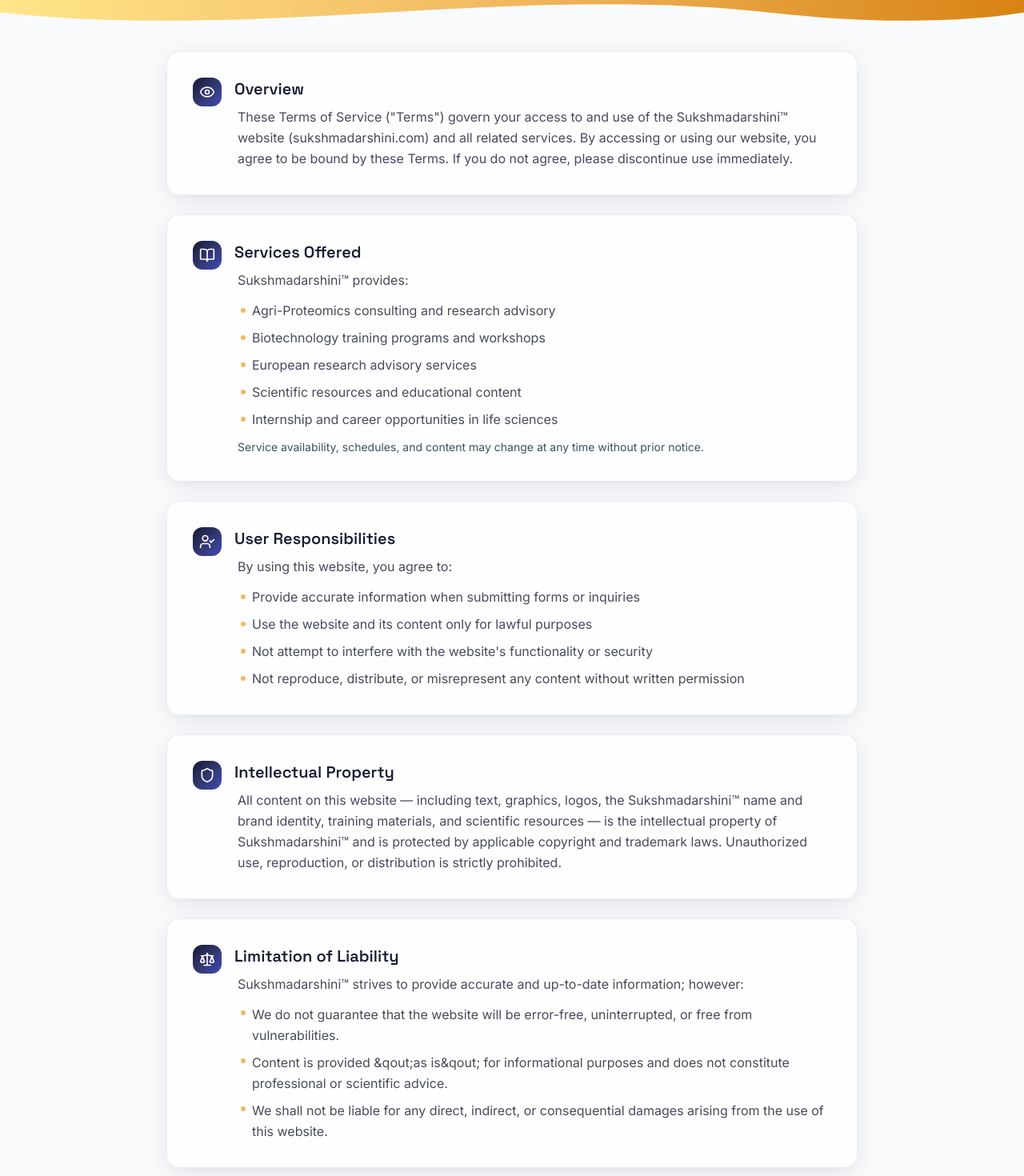
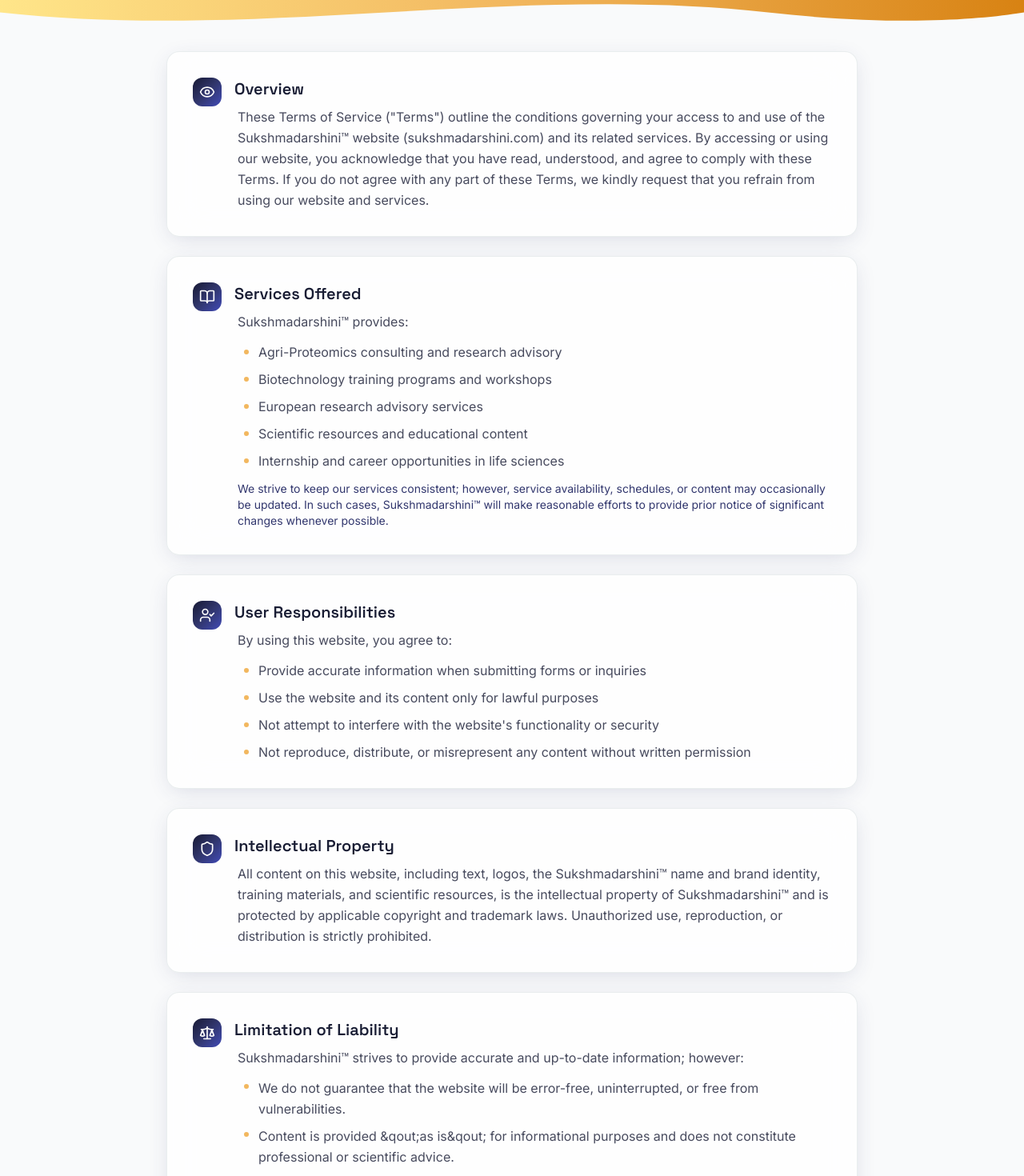
Before and after one commit to RiyaTorgal/biometrics_ui_project_nextjs, a Next.js app: page /terms-of-service in a window 1280 px wide. Shown: the part 480-1950 px from the top of the page at 80% size. Built offline with nearby package versions, Linux system fonts and the light colour scheme.

Commit message:
feat: enhance Terms of Service content and formatting for clarity

```diff
--- a/app/terms-of-service/TermsOfServiceComponent.tsx
+++ b/app/terms-of-service/TermsOfServiceComponent.tsx
@@ -8,7 +8,10 @@
     number: "1",
     title: "Overview",
     content: (
-      <p>These Terms of Service (&quot;Terms&quot;) govern your access to and use of the Sukshmadarshini™ website (sukshmadarshini.com) and all related services. By accessing or using our website, you agree to be bound by these Terms. If you do not agree, please discontinue use immediately.</p>
+      // <p>These Terms of Service (&quot;Terms&quot;) govern your access to and use of the Sukshmadarshini™ website (sukshmadarshini.com) and all related services. By accessing or using our website, you agree to be bound by these Terms. If you do not agree, please discontinue use immediately.</p>
+      <p>
+        These Terms of Service (&quot;Terms&quot;) outline the conditions governing your access to and use of the Sukshmadarshini™ website (sukshmadarshini.com) and its related services. By accessing or using our website, you acknowledge that you have read, understood, and agree to comply with these Terms. If you do not agree with any part of these Terms, we kindly request that you refrain from using our website and services.
+      </p>
     ),
   },
   {
@@ -18,14 +21,31 @@
     content: (
       <>
         <p className="mb-3">Sukshmadarshini™ provides:</p>
-        <ul className="space-y-2 ml-1">
-          <li className="flex items-center gap-2"><span className="w-1.5 h-1.5 rounded-full bg-secondary flex-shrink-0" />Agri-Proteomics consulting and research advisory</li>
-          <li className="flex items-center gap-2"><span className="w-1.5 h-1.5 rounded-full bg-secondary flex-shrink-0" />Biotechnology training programs and workshops</li>
-          <li className="flex items-center gap-2"><span className="w-1.5 h-1.5 rounded-full bg-secondary flex-shrink-0" />European research advisory services</li>
-          <li className="flex items-center gap-2"><span className="w-1.5 h-1.5 rounded-full bg-secondary flex-shrink-0" />Scientific resources and educational content</li>
-          <li className="flex items-center gap-2"><span className="w-1.5 h-1.5 rounded-full bg-secondary flex-shrink-0" />Internship and career opportunities in life sciences</li>
+        <ul className="space-y-2 ml-2">
+          <li className="flex items-center gap-3">
+            <span className="w-1.5 h-1.5 rounded-full bg-secondary flex-shrink-0" />
+            Agri-Proteomics consulting and research advisory
+          </li>
+          <li className="flex items-center gap-3">
+            <span className="w-1.5 h-1.5 rounded-full bg-secondary flex-shrink-0" />
+            Biotechnology training programs and workshops
+          </li>
+          <li className="flex items-center gap-3">
+            <span className="w-1.5 h-1.5 rounded-full bg-secondary flex-shrink-0" />
+            European research advisory services
+          </li>
+          <li className="flex items-center gap-3">
+            <span className="w-1.5 h-1.5 rounded-full bg-secondary flex-shrink-0" />
+            Scientific resources and educational content
+          </li>
+          <li className="flex items-center gap-3">
+            <span className="w-1.5 h-1.5 rounded-full bg-secondary flex-shrink-0" />
+            Internship and career opportunities in life sciences
+          </li>
         </ul>
-        <p className="mt-3 text-muted-foreground text-sm">Service availability, schedules, and content may change at any time without prior notice.</p>
+        <p className="mt-3 text-primary text-sm font-normal">
+          We strive to keep our services consistent; however, service availability, schedules, or content may occasionally be updated. In such cases, Sukshmadarshini™ will make reasonable efforts to provide prior notice of significant changes whenever possible.
+        </p>
       </>
     ),
   },
@@ -36,11 +56,11 @@
     content: (
       <>
         <p className="mb-3">By using this website, you agree to:</p>
-        <ul className="space-y-2 ml-1">
-          <li className="flex items-center gap-2"><span className="w-1.5 h-1.5 rounded-full bg-secondary flex-shrink-0" />Provide accurate information when submitting forms or inquiries</li>
-          <li className="flex items-center gap-2"><span className="w-1.5 h-1.5 rounded-full bg-secondary flex-shrink-0" />Use the website and its content only for lawful purposes</li>
-          <li className="flex items-center gap-2"><span className="w-1.5 h-1.5 rounded-full bg-secondary flex-shrink-0" />Not attempt to interfere with the website&apos;s functionality or security</li>
-          <li className="flex items-center gap-2"><span className="w-1.5 h-1.5 rounded-full bg-secondary flex-shrink-0" />Not reproduce, distribute, or misrepresent any content without written permission</li>
+        <ul className="space-y-2 ml-2">
+          <li className="flex items-center gap-3"><span className="w-1.5 h-1.5 rounded-full bg-secondary flex-shrink-0" />Provide accurate information when submitting forms or inquiries</li>
+          <li className="flex items-center gap-3"><span className="w-1.5 h-1.5 rounded-full bg-secondary flex-shrink-0" />Use the website and its content only for lawful purposes</li>
+          <li className="flex items-center gap-3"><span className="w-1.5 h-1.5 rounded-full bg-secondary flex-shrink-0" />Not attempt to interfere with the website&apos;s functionality or security</li>
+          <li className="flex items-center gap-3"><span className="w-1.5 h-1.5 rounded-full bg-secondary flex-shrink-0" />Not reproduce, distribute, or misrepresent any content without written permission</li>
         </ul>
       </>
     ),
@@ -50,7 +70,7 @@
     number: "4",
     title: "Intellectual Property",
     content: (
-      <p>All content on this website — including text, graphics, logos, the Sukshmadarshini™ name and brand identity, training materials, and scientific resources — is the intellectual property of Sukshmadarshini™ and is protected by applicable copyright and trademark laws. Unauthorized use, reproduction, or distribution is strictly prohibited.</p>
+      <p>All content on this website, including text, logos, the Sukshmadarshini™ name and brand identity, training materials, and scientific resources, is the intellectual property of Sukshmadarshini™ and is protected by applicable copyright and trademark laws. Unauthorized use, reproduction, or distribution is strictly prohibited.</p>
     ),
   },
   {
@@ -60,10 +80,10 @@
     content: (
       <>
         <p className="mb-3">Sukshmadarshini™ strives to provide accurate and up-to-date information; however:</p>
-        <ul className="space-y-2 ml-1">
-          <li className="flex items-start gap-2"><span className="w-1.5 h-1.5 rounded-full bg-secondary flex-shrink-0 mt-2" />We do not guarantee that the website will be error-free, uninterrupted, or free from vulnerabilities.</li>
-          <li className="flex items-start gap-2"><span className="w-1.5 h-1.5 rounded-full bg-secondary flex-shrink-0 mt-2" />Content is provided &qout;as is&qout; for informational purposes and does not constitute professional or scientific advice.</li>
-          <li className="flex items-start gap-2"><span className="w-1.5 h-1.5 rounded-full bg-secondary flex-shrink-0 mt-2" />We shall not be liable for any direct, indirect, or consequential damages arising from the use of this website.</li>
+        <ul className="space-y-2 ml-2">
+          <li className="flex items-start gap-3"><span className="w-1.5 h-1.5 rounded-full bg-secondary flex-shrink-0 mt-2" />We do not guarantee that the website will be error-free, uninterrupted, or free from vulnerabilities.</li>
+          <li className="flex items-start gap-3"><span className="w-1.5 h-1.5 rounded-full bg-secondary flex-shrink-0 mt-2" />Content is provided &qout;as is&qout; for informational purposes and does not constitute professional or scientific advice.</li>
+          <li className="flex items-start gap-3"><span className="w-1.5 h-1.5 rounded-full bg-secondary flex-shrink-0 mt-2" />We shall not be liable for any direct, indirect, or consequential damages arising from the use of this website.</li>
         </ul>
       </>
     ),
```
